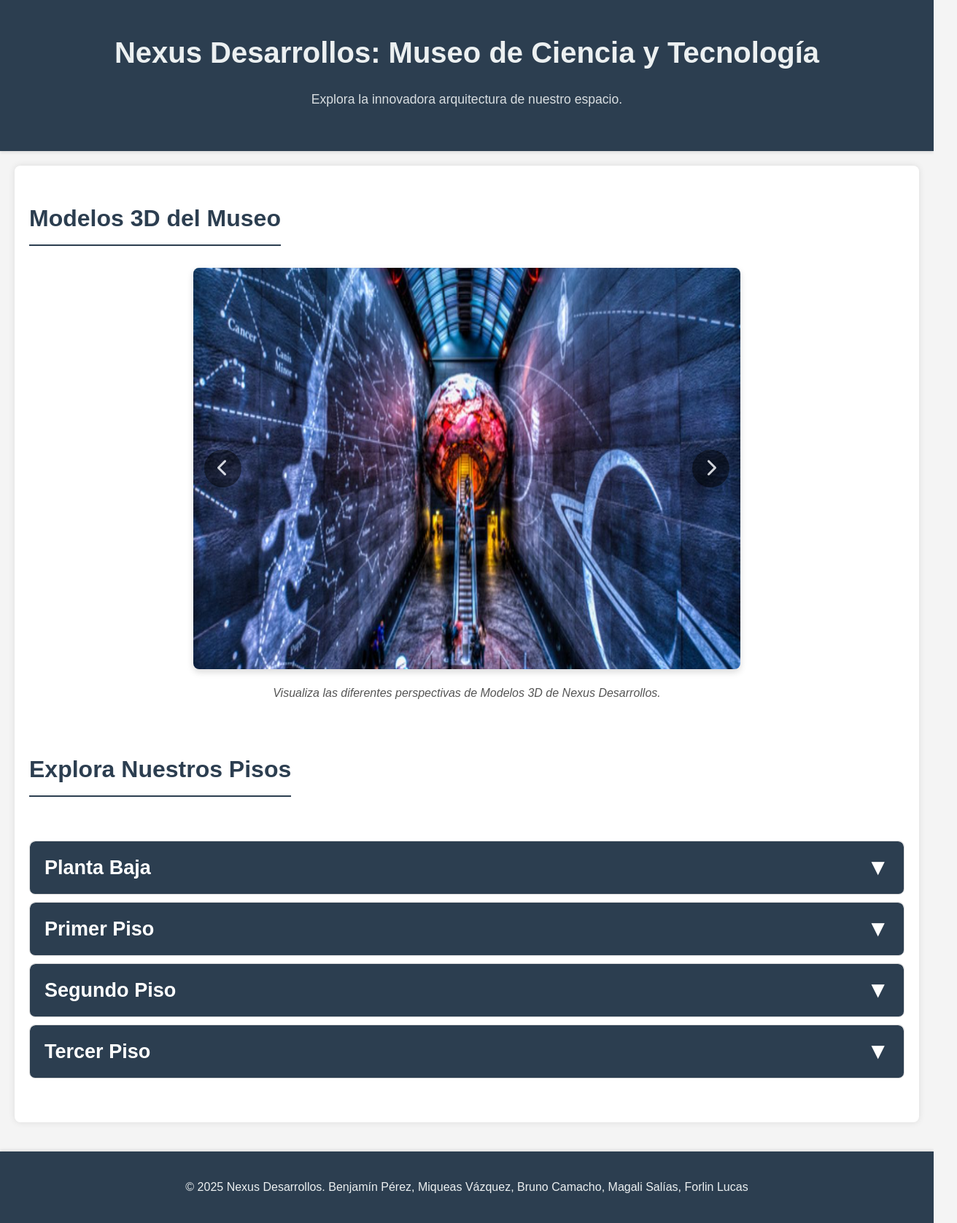
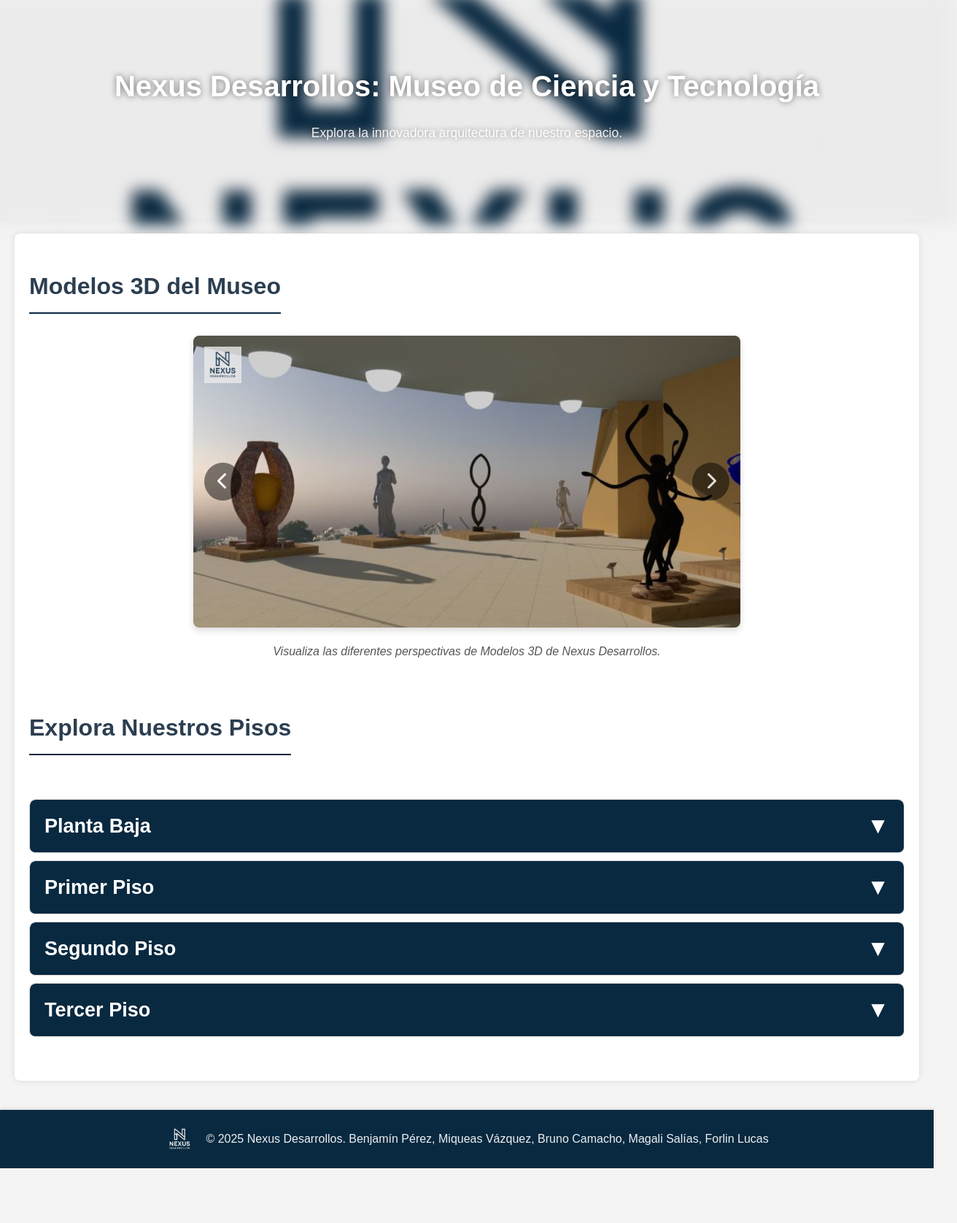
Before and after one commit to NexxusDesarrollos/OlimpiadaConstrucciones.github.io, a plain HTML site: page index.html in a window 1280 px wide. Shown: the whole page at 73% size, 1312 px wide, since content can reach past the window. After the commit the page ends 1601 px from the top, so only its background shows below. Drawn offline with Linux system fonts and the light colour scheme.

Commit message:
Add files via upload

```diff
--- a/index.html
+++ b/index.html
@@ -9,39 +9,52 @@
 </head>
 <body>
     <header>
+        <div class="header-blur"></div>
+        <div class="header-content">
             <h1>Nexus Desarrollos: Museo de Ciencia y Tecnología</h1>
             <p>Explora la innovadora arquitectura de nuestro espacio.</p>
+        </div>
     </header>
 
     <main>
         <section class="model-carousel-section">
             <h2>Modelos 3D del Museo</h2>
+            <div class="carousel-with-watermark">
+                <div class="watermark-logo">
+                    <img src="img/logo.jpg" alt="Logo Nexus">
+                </div>
                 <div class="carousel-wrapper">
                     <div class="carousel-container">
-                    <img class="carousel-slide" src="img/Imagen de WhatsApp 2025-06-17 a las 23.23.55_1aae1f0d.jpg" alt="Maqueta 3D del museo vista 1">
-                    <img class="carousel-slide" src="img/Imagen de WhatsApp 2025-06-17 a las 23.24.18_45af91f8.jpg" alt="Maqueta 3D del museo vista 2">
-                    <img class="carousel-slide" src="img/Imagen de WhatsApp 2025-06-17 a las 23.47.48_ea424df4.jpg" alt="Maqueta 3D del museo vista 3">
+                        <img class="carousel-slide" src="img/img1.jpg" alt="Maqueta 3D del museo vista 1">
+                        <img class="carousel-slide" src="img/img2.jpg" alt="Maqueta 3D del museo vista 2">
+                        <img class="carousel-slide" src="img/img3.jpg" alt="Maqueta 3D del museo vista 3">
+                        <img class="carousel-slide" src="img/img4.jpg" alt="Maqueta 3D del museo vista 4">
+                        <img class="carousel-slide" src="img/img5.jpg" alt="Maqueta 3D del museo vista 5">
+                        <img class="carousel-slide" src="img/img6.jpg" alt="Maqueta 3D del museo vista 6">
                     </div>
                     <button class="carousel-prev"><i class="fas fa-chevron-left"></i></button>
                     <button class="carousel-next"><i class="fas fa-chevron-right"></i></button>
+                </div>
             </div>
             <p>Visualiza las diferentes perspectivas de Modelos 3D de Nexus Desarrollos.</p>
         </section>
 
         <section class="floor-plans">
-
             <h2>Explora Nuestros Pisos</h2>
-
             <div class="accordion">
-
                 <div class="accordion-item">
                     <button class="accordion-header">
                         <h3>Planta Baja</h3>
                         <span class="arrow">&#9660;</span>
                     </button>
                     <div class="accordion-content">
-                        <p>EN LA PLANTA BAJA PODEMOS ENCONTRAR VARIOS SECTORES PARA QUE LA GENTE PUEDA DISFRUTAR DE UN GRATO PASEO Y UNA EXCELENTE COMIDA , DISPONEMOS DE UNA GUARDERÍA DONDE CUIDAMOS Y ENSEÑAMOS DE LA HISTORIA DEL MUSEO , DESDE UN PUNTO DIVERTIDO PARA LOS NIÑOS</p>
-                        <img src="img/plantabaja.jpg" alt="Plano de Planta Baja">
+                        <p>En la planta baja podemos encontrar varios sectores para que la gente pueda disfrutar de un grato paseo y una excelente comida, disponemos de una guardería donde cuidamos y enseñamos de la historia del museo, desde un punto divertido para los niños</p>
+                        <div class="floor-image-with-watermark">
+                            <img class="floor-plan-image" src="img/plantabaja.jpg" alt="Plano de Planta Baja">
+                            <div class="watermark-logo-floor">
+                                <img src="img/logo.jpg" alt="Logo Nexus">
+                            </div>
+                        </div>
                     </div>
                 </div>
                 <div class="accordion-item">
@@ -50,8 +63,13 @@
                         <span class="arrow">&#9660;</span>
                     </button>
                     <div class="accordion-content">
-                        <p>EN EL PRIMER PISO PODEMOS ENCONTRAR CON DIFERENTES MIRADAS DE LA TECNOLOGÍA, PARA QUE EXPLOREN Y SE SIENTAN CÓMODOS</p>
-                        <img src="img/piso1.jpg" alt="Plano del Primer Piso">
+                        <p>En el primer piso podemos encontrar con diferentes miradas de la tecnología, para que exploren y se sientan cómodos</p>
+                        <div class="floor-image-with-watermark">
+                            <img class="floor-plan-image" src="img/piso1.jpg" alt="Plano del Primer Piso">
+                            <div class="watermark-logo-floor">
+                                <img src="img/logo.jpg" alt="Logo Nexus">
+                            </div>
+                        </div>
                     </div>
                 </div>
                 <div class="accordion-item">
@@ -60,19 +78,28 @@
                         <span class="arrow">&#9660;</span>
                     </button>
                     <div class="accordion-content">
-                        <p>EN EL SEGUNDO PISO PODEMOS ENCONTRAR TODO TIPO DE ARTE , TAMBIÉN UN TEATRO DONDE PODRÁN DISFRUTAR DEL ARTE EN EL TIEMPO</p>
-                        <img src="img/piso2.jpg" alt="Plano del Segundo Piso">
+                        <p>En el segundo piso podemos encontrar todo tipo de arte, también un teatro donde podrán disfrutar del arte en el tiempo</p>
+                        <div class="floor-image-with-watermark">
+                            <img class="floor-plan-image" src="img/piso2.jpg" alt="Plano del Segundo Piso">
+                            <div class="watermark-logo-floor">
+                                <img src="img/logo.jpg" alt="Logo Nexus">
                             </div>
                         </div>
-
+                    </div>
+                </div>
                 <div class="accordion-item">
                     <button class="accordion-header">
                         <h3>Tercer Piso</h3>
                         <span class="arrow">&#9660;</span>
                     </button>
                     <div class="accordion-content">
-                        <p>EN EL ÚLTIMO PISO ENCONTRAMOS UN AUDITORIO DONDE SE TRANSMITE LA HISTORIA DE LOS PLANETAS , ESTE PISO TIENE DIFERENTES TEMÁTICAS PARA DISFRUTAR</p>
-                        <img src="img/piso3.jpg" alt="Plano del Tercer Piso">
+                        <p>En el último piso encontramos un auditorio donde se transmite la historia de los planetas, este piso tiene diferentes temáticas para disfrutar</p>
+                        <div class="floor-image-with-watermark">
+                            <img class="floor-plan-image" src="img/piso3.jpg" alt="Plano del Tercer Piso">
+                            <div class="watermark-logo-floor">
+                                <img src="img/logo.jpg" alt="Logo Nexus">
+                            </div>
+                        </div>
                     </div>
                 </div>
             </div>
@@ -80,7 +107,12 @@
     </main>
 
     <footer>
+        <div class="footer-content-wrapper">
+            <div class="footer-logo">
+                <img src="img/logoNegativo.jpg" alt="Logo Nexus Desarrollos">
+            </div>
             <p>&copy; 2025 Nexus Desarrollos. Benjamín Pérez, Miqueas Vázquez, Bruno Camacho, Magali Salías, Forlin Lucas</p>
+        </div>
     </footer>
 
     <script src="script.js"></script>
--- a/style.css
+++ b/style.css
@@ -8,11 +8,36 @@ body {
 }
 
 header {
-    background-color: #2c3e50;
-    color: #ecf0f1;
-    padding: 40px 0;
+    position: relative;
+    height: 300px;
     text-align: center;
-    box-shadow: 0 2px 4px rgba(0,0,0,0.1);
+    color: #fff;
+    box-shadow: 0 0 10px rgba(0,0,0,0.1);
+    border-radius: 8px;
+    display: flex;
+    flex-direction: column;
+    align-items: center;
+    justify-content: center;
+}
+
+.header-blur {
+    position: absolute;
+    top: 0;
+    left: 0;
+    width: 100%;
+    height: 100%;
+    background-image: url('img/logo.jpg'); /* Asegúrate que esta ruta es correcta */
+    background-size: cover;
+    background-position: center;
+    filter: blur(10px);
+    z-index: 0;
+    transform: scale(1.05);
+}
+
+.header-content {
+    position: relative;
+    z-index: 1;
+    text-shadow: 0 0 8px rgba(0,0,0,0.5);
 }
 
 header h1 {
@@ -26,6 +51,7 @@ header p {
 }
 
 main {
+    position: relative;
     padding: 20px;
     max-width: 1200px;
     margin: 20px auto;
@@ -43,7 +69,7 @@ h2 {
     text-align: center;
     margin-bottom: 30px;
     font-size: 2em;
-    border-bottom: 2px solid #2c3e50;
+    border-bottom: 2px solid #092940;
     padding-bottom: 10px;
     display: inline-block;
     width: auto;
@@ -51,26 +77,51 @@ h2 {
     margin-right: auto;
 }
 
-/* Estilos para la sección del carrusel */
-.carousel-wrapper {
+/* Contenedor del carrusel y la marca de agua */
+.carousel-with-watermark {
     position: relative;
-    max-width: 750px; /* Ancho máximo para el carrusel */
-    height: 550px;
+    max-width: 750px;
+    height: 400px;
     margin: 0 auto;
-    overflow: hidden; /* Oculta las imágenes que están fuera de vista */
     border-radius: 8px;
     box-shadow: 0 4px 10px rgba(0,0,0,0.15);
+    overflow: hidden;
+}
+
+/* Logo de marca de agua en el carrusel */
+.watermark-logo {
+    position: absolute;
+    top: 15px;
+    left: 15px;
+    z-index: 15;
+    opacity: 0.8;
+    pointer-events: none;
+}
+
+.watermark-logo img {
+    height: 50px;
+    width: auto;
+    display: block;
+}
+
+/* Estilos del carrusel */
+.carousel-wrapper {
+    width: 100%;
+    height: 100%;
+    position: relative;
 }
 
 .carousel-container {
     display: flex;
-    transition: transform 0.8s ease-in-out; /* Transición suave para el movimiento */
+    height: 100%;
+    transition: transform 0.8s ease-in-out;
 }
 
 .carousel-slide {
-    min-width: 100%; /* Cada slide ocupa el 100% del ancho del contenedor */
-    height: auto;
-    display: block; /* Elimina espacio extra debajo de las imágenes */
+    min-width: 100%;
+    height: 100%;
+    object-fit: cover;
+    display: block;
 }
 
 .carousel-prev,
@@ -85,7 +136,7 @@ h2 {
     cursor: pointer;
     font-size: 1.5em;
     z-index: 10;
-    border-radius: 50%; /* Botones circulares */
+    border-radius: 50%;
     opacity: 0.8;
     transition: opacity 0.3s ease, background-color 0.3s ease;
 }
@@ -126,7 +177,7 @@ h2 {
 }
 
 .accordion-header {
-    background-color: #2c3e50;
+    background-color: #092940;
     color: white;
     padding: 18px 20px;
     cursor: pointer;
@@ -167,22 +218,75 @@ h2 {
     color: #444;
 }
 
-.accordion-content img {
+/* Contenedor para la imagen del plano y su marca de agua */
+.floor-image-with-watermark {
+    position: relative;
+    max-width: 100%;
+    height: auto;
+    margin: 15px auto;
+    border-radius: 6px;
+    box-shadow: 0 2px 5px rgba(0,0,0,0.1);
+    overflow: hidden;
+    display: block;
+}
+
+/* Imagen del plano del piso */
+.floor-plan-image {
     max-width: 100%;
     height: auto;
     display: block;
-    margin: 15px auto;
-    border-radius: 6px;
-    box-shadow: 0 2px 5px rgba(0,0,0,0.1);
+}
+
+/* Logo de marca de agua en los planos de piso */
+.watermark-logo-floor {
+    position: absolute;
+    top: 10px;
+    left: 10px;
+    z-index: 15;
+    opacity: 0.8;
+    pointer-events: none;
+}
+
+.watermark-logo-floor img {
+    height: 40px;
+    width: auto;
+    display: block;
 }
 
 footer {
-    background-color: #2c3e50;
+    background-color: #092940;
     color: #ecf0f1;
     text-align: center;
-    padding: 20px 0;
+    padding: 20px; /* Ajustado para permitir espacio para el logo y texto */
     margin-top: 40px;
     box-shadow: 0 -2px 4px rgba(0,0,0,0.1);
+    display: flex; /* Usamos flexbox para alinear el logo y el texto */
+    align-items: center; /* Centra verticalmente los ítems */
+    justify-content: center; /* Centra horizontalmente los ítems */
+    gap: 15px; /* Espacio entre el logo y el texto */
+    flex-wrap: wrap; /* Permite que los ítems se envuelvan en pantallas pequeñas */
+}
+
+.footer-content-wrapper {
+    display: flex;
+    align-items: center;
+    justify-content: center;
+    gap: 15px;
+    max-width: 1200px; /* Limita el ancho del contenido del footer */
+    width: 100%;
+    padding: 0 20px; /* Añade un poco de padding horizontal */
+    box-sizing: border-box; /* Incluye padding en el ancho */
+}
+
+.footer-logo img {
+    height: 40px; /* Ajusta el tamaño del logo en el footer */
+    width: auto;
+    display: block;
+}
+
+footer p {
+    margin: 0; /* Elimina el margen predeterminado del párrafo */
+    text-align: left; /* Alinea el texto a la izquierda en relación al logo */
 }
 
 /* Responsive adjustments */
@@ -209,6 +313,25 @@ footer {
     .accordion-header h3 {
         font-size: 1.1em;
     }
+
+    .watermark-logo img,
+    .watermark-logo-floor img {
+        height: 40px;
+    }
+
+    footer {
+        flex-direction: column; /* Apila el logo y el texto en pantallas pequeñas */
+        gap: 10px;
+    }
+
+    .footer-content-wrapper {
+        flex-direction: column;
+        text-align: center; /* Centra el texto del footer en pantallas pequeñas */
+    }
+
+    footer p {
+        text-align: center; /* Asegura el centrado del texto en el footer */
+    }
 }
 
 @media (max-width: 480px) {
@@ -234,4 +357,9 @@ footer {
     .accordion-content {
         padding: 0 15px;
     }
+
+    .watermark-logo img,
+    .watermark-logo-floor img {
+        height: 30px;
+    }
 }
```
Also changed, not shown: img/img1.jpg (added), img/img2.jpg (added), img/img3.jpg (added), img/img4.jpg (added), img/img5.jpg (added), img/img6.jpg (added), img/logo.jpg (added), img/logoNegativo.jpg (added). Lines whose indentation alone changed are shown as unchanged.
